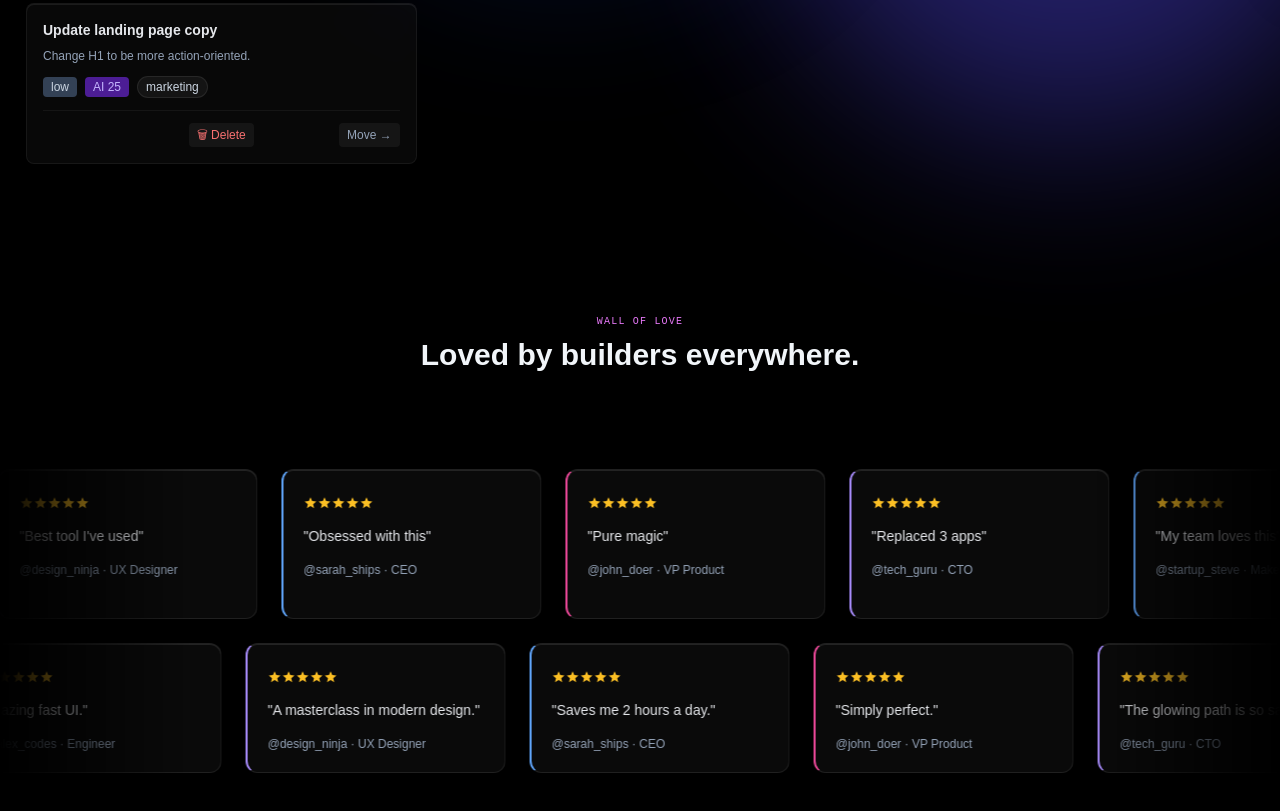
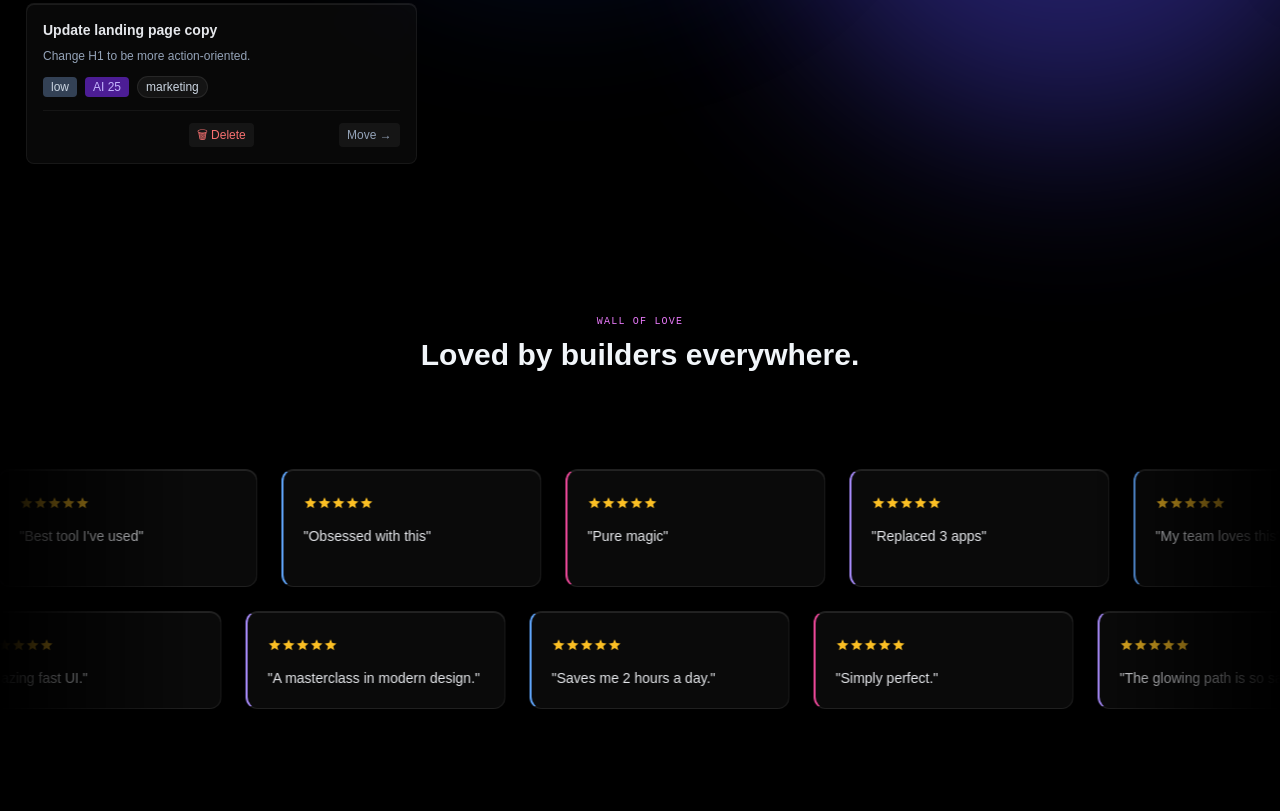
Before and after one commit to DarkHacker2026/flowdesk, a website: page index.html in a window 1280 px wide. Shown: the part 832-1643 px from the top of the page. Drawn offline with nearby package versions, Linux system fonts and the light colour scheme.

Commit message:
chore: remove fake author names from reviews to avoid being misleading

```diff
--- a/index.html
+++ b/index.html
@@ -883,25 +883,17 @@
             "Finally, a smart task manager.", "Beautifully engineered.", "Top tier product."
         ];
 
-        const authors = [
-            "@prakash_dev · Product Lead", "@s_miriam · Founder", "@alex_codes · Engineer",
-            "@design_ninja · UX Designer", "@sarah_ships · CEO", "@john_doer · VP Product",
-            "@tech_guru · CTO", "@startup_steve · Maker"
-        ];
-
         const colors = ["#a78bfa", "#60a5fa", "#ec4899"];
         const starsSVG = '<svg viewBox="0 0 24 24"><path d="M12 17.27L18.18 21l-1.64-7.03L22 9.24l-7.19-.61L12 2 9.19 8.63 2 9.24l5.46 4.73L5.82 21z"/></svg>';
 
         function createReviewCard(text, i) {
-            const author = authors[i % authors.length];
             const color = colors[i % colors.length];
             const card = document.createElement('div');
             card.className = 'review-card glass-panel';
             card.style.borderLeftColor = color;
             card.innerHTML = `
                 <div class="stars mb-3">${starsSVG.repeat(5)}</div>
-                <p class="text-sm text-gray-200 mb-4 font-medium">"${text}"</p>
-                <div class="text-xs text-muted">${author}</div>
+                <p class="text-sm text-gray-200 mb-0 font-medium">"${text}"</p>
             `;
             return card;
         }
```
